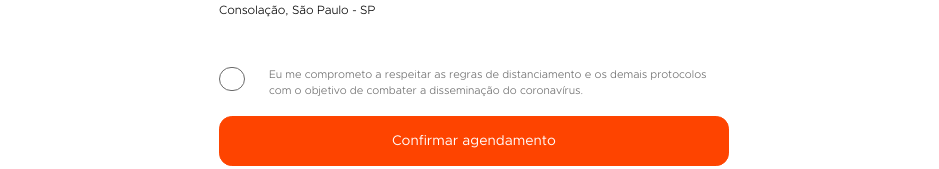
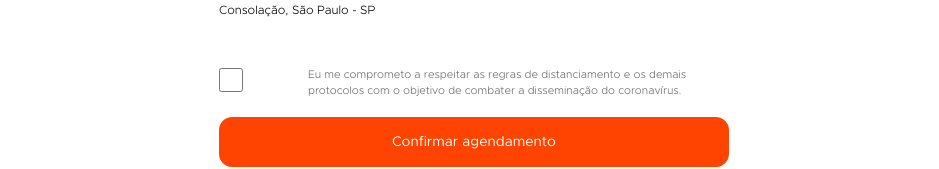
Before and after one commit to AndrezaB97/front-orange-desk, a React (Create React App) app: page /review in a window 1280 px wide. Shown: the part 503-672 px from the top of the page, without its empty margins (166-1105 px from the left). Built offline with nearby package versions, Linux system fonts and the light colour scheme.

Commit message:
refactor: implemented checkbox input properly

```diff
--- a/src/Pages/Review/Review.jsx
+++ b/src/Pages/Review/Review.jsx
@@ -9,15 +9,16 @@ const Review = () => {
     document.title = 'REVIEW | Orange Desk';
 
     const { handleSubmit, register, formState: { errors } } = useForm();
+    const onSubmit = data => console.log(data);
 
     return (
 
         <React.Fragment>
             <div className="container-lg container-md d-flex flex-column justify-content-start bg-white container vw-100 vh-100">
 
-                <ConsultorHeader currentStep={ 'review' } />
+                <ConsultorHeader currentStep={'review'} />
 
-                <main clasName= 'container-lg row w-100 d-flex justify-content-start flex-column align-items-center flex-lg-row'>
+                <main clasName='container-lg row w-100 d-flex justify-content-start flex-column align-items-center flex-lg-row'>
 
                     <div className='col-lg-6 col-md-10 ms-auto me-auto'>
                         <p className='text-black mt-4 mt-lg-5 text-center'>Confira as informações</p>
@@ -42,24 +43,30 @@ const Review = () => {
                                 <p className='text-grey fw__light'>unidade</p>
                                 <p className='text-black'>Sede - São Paulo</p>
                                 <p className='text-black fs-12 fw__light'>
-                                    Rua Bela Cintra, 986 - 2° andar<br/>
+                                    Rua Bela Cintra, 986 - 2° andar<br />
                                     Consolação, São Paulo - SP
                                 </p>
                             </div>
 
                             <div>
-                                <form className='mt-5' onSubmit={ handleSubmit() }>
-                                    <div className='d-flex'>
-                                        <input type={'checkbox'}
-                                                value={ true }
-                                                className={'form-control me-4 fw__light checkbox-size shadow-none'}
-                                                name={register('checkbox', { required: true })} />
-                                        <label className='text-grey fs-10 fw__light d-flex justify-space-between'>
-                                            Eu me comprometo a respeitar as regras de distanciamento e os demais protocolos com o objetivo de combater a disseminação do coronavírus.
-                                            {errors.password && errors.password.type === "required" && <span className="text-danger">Campo obrigatório</span>}
-                                        </label>
+                                <form className='mt-5' onSubmit={handleSubmit(onSubmit)}>
+                                    <div className='container p-0'>
+                                        <div className="row align-items-center">
+                                            <div className="col-2">
+                                                <input type='checkbox'
+                                                    id='btnCheck'
+                                                    className={'fw__light checkbox-size shadow-none'}
+                                                    {...register('teste', { required: true })} />
+                                            </div>
+                                            <div className="col-10">
+                                                <label for='' className='text-grey fs-10 fw__light'>
+                                                    Eu me comprometo a respeitar as regras de distanciamento e os demais protocolos com o objetivo de combater a disseminação do coronavírus.
+                                                </label>
+                                            </div>
+                                        </div>
 
                                     </div>
+                                    {errors.teste && errors.teste.type === "required" && <span className="text-danger">Campo obrigatório</span>}
 
                                     <button id='btnRegister' className='btn-orange w-100 mt-3 mb-2'>Confirmar agendamento</button>
                                 </form>
@@ -72,7 +79,7 @@ const Review = () => {
             </div>
         </React.Fragment>
 
-     );
+    );
 }
 
 export default Review;
```
